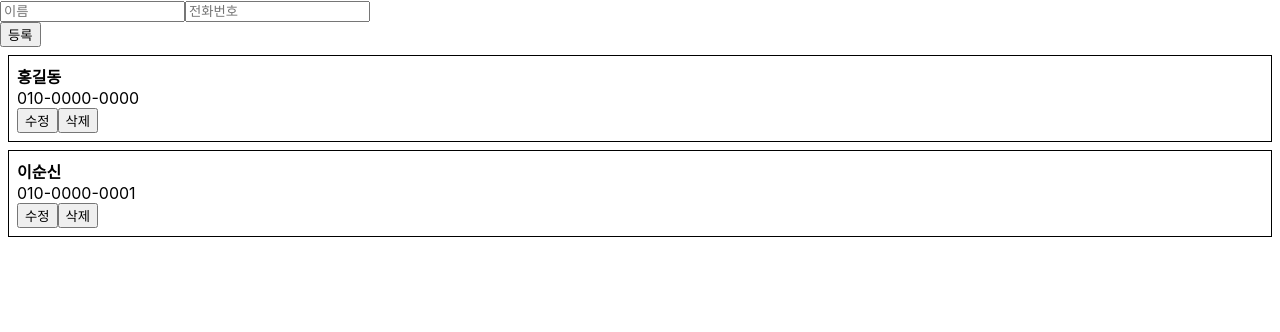
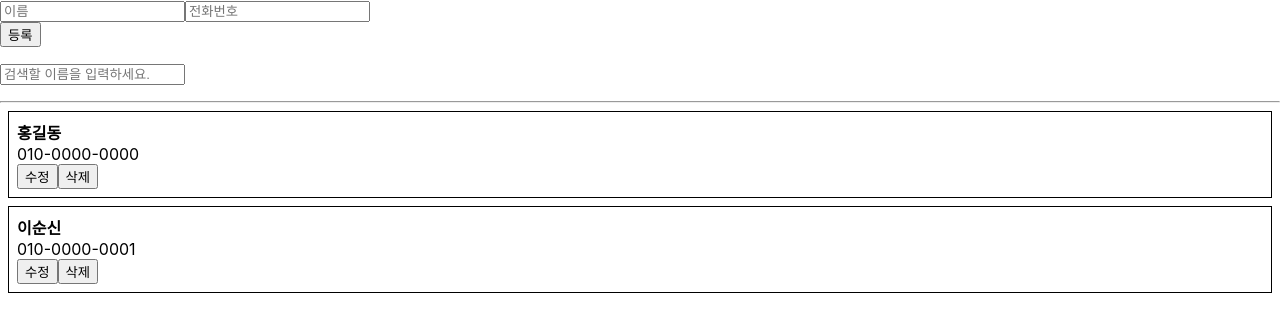
Before and after one commit to mi-fasol/First-react, a React (Create React App) app: page / in a window 1280 px wide. Shown: the top 332 px of the page. Built offline with nearby package versions, Linux system fonts and the light colour scheme.

Commit message:
feat: 필터링 기능 추가

```diff
--- a/src/App.js
+++ b/src/App.js
@@ -20,6 +20,11 @@ class App extends Component {
     keyword: ''
   }
 
+  handleChange = (e) => {
+    this.setState({
+      keyword: e.target.value,
+    });
+  }
 
   handleCreate = (data) => {
     console.log(data);
@@ -49,10 +54,23 @@ class App extends Component {
 
   render(){
     const {information, keyword} = this.state;
+
+    const filteredList = information.filter(
+      info => info.name.indexOf(keyword) !== -1
+    );
+
     return (
       <div>
         <PhoneForm onLHN={this.handleCreate}/>
-        <PhoneInfoList data = {this.state.information}
+        <p>
+        <input
+          placeholder='검색할 이름을 입력하세요.'
+          onChange={this.handleChange}
+          value = {keyword}
+          />
+          </p>
+          <hr/>
+        <PhoneInfoList data = {filteredList}
           onRemove = {this.handleRemove}
           onUpdate = {this.handleUpdate}
         />
--- a/src/components/PhoneInfoList.js
+++ b/src/components/PhoneInfoList.js
@@ -8,7 +8,13 @@ class PhoneInfoList extends Component{
         onRemove : () => console.warn('onRemove not defined'),
         onUpdate : () => console.warn('onUpdate not defined')
     }
+
+    shouldComponentUpdate(nextProps, nextState){
+        return nextProps.data !== this.props.data;
+    }
+
     render() {
+        console.log('render PhoneInfoList');
         const {data, onRemove, onUpdate} = this.props;
 
         const list = data.map(
```
